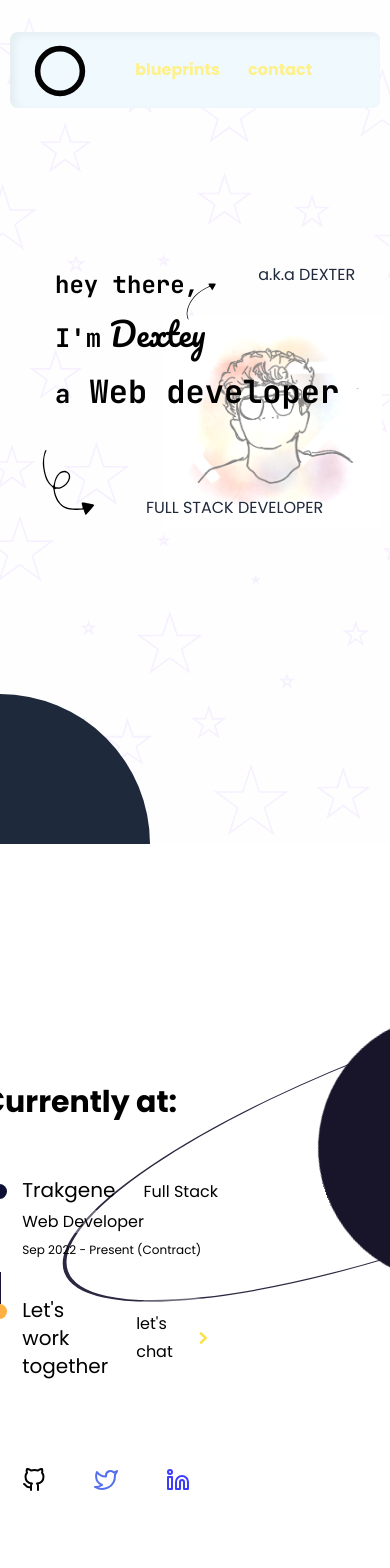
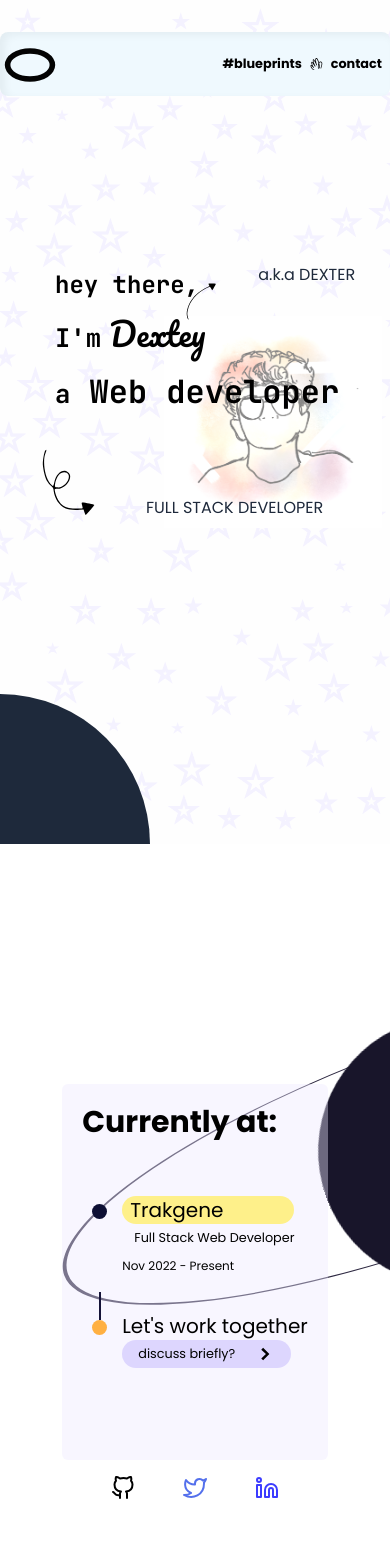
Before and after one commit to dextey/dexter.github.io, a Next.js app: page / in a window 390 px wide. Shown: the top 1568 px of the page. Built offline with nearby package versions, Linux system fonts and the light colour scheme; a web font is replaced by a local one.

Commit message:
Mobile ui fix | fixed animations

```diff
--- a/src/UI/ProgressBar.tsx
+++ b/src/UI/ProgressBar.tsx
@@ -1,4 +1,3 @@
-"use client";
 function ProgressBar() {
   return (
     <div className="flex flex-col text-yellow-500  w-full  ">
--- a/src/app/globals.css
+++ b/src/app/globals.css
@@ -21,7 +21,7 @@
   margin: 0;
   padding: 0;
   scroll-behavior: smooth;
-  transition: all 0.2s ease-out;
+  /* transition: all 0.2s ease-out; */
 }
 
 body {
--- a/src/components/CurrentlyAt.tsx
+++ b/src/components/CurrentlyAt.tsx
@@ -1,29 +1,22 @@
 import { GoChevronRight } from "react-icons/go";
 import { FiGithub, FiLinkedin, FiTwitter } from "react-icons/fi";
 import Link from "next/link";
+import { exp } from "@/data/data";
 
 export default function CurrentlyAt() {
-  const works = [
-    {
-      at: "Trakgene",
-      date: "Sep 2022 - Present (Contract)",
-      as: "Full Stack Web Developer",
-    },
-  ];
-
   return (
-    <div className="  flex flex-col pt-32 w-3/6">
+    <div className="flex flex-col pt-32 sm:w-3/6 ">
       <div className="flex flex-col sm:flex-row items-center justify-between">
-        <div className="flex flex-col px-5">
+        <div className="flex flex-col p-5 rounded-md bg-violet-100 bg-opacity-40  sm:bg-transparent">
           <div className="font-extrabold text-3xl">Currently at: </div>
           <ul className="mt-14 my-10 ml-10 text-xl bullets">
-            {works.map((work) => {
+            {exp.map((work) => {
               return (
                 <li key={work.date} className="flex gap-3 mb-8">
                   <span className="flex flex-col">
-                    <span>
-                      {work.at}
-                      <span className="text-[1rem] ml-3 bg-white/30 px-4 rounded-full">{work.as}</span>
+                    <span className="flex lg:flex-row  flex-col  rounded-full">
+                      <span className="bg-yellow-200 px-2 rounded-full">{work.at}</span>
+                      <span className="text-[.8rem] sm:text-[1rem] ml-3 lg:px-2 ">{work.as}</span>
                     </span>
                     <span className="text-[12px]">{work.date}</span>
                   </span>
@@ -32,11 +25,11 @@ export default function CurrentlyAt() {
             })}
             <li className="flex gap-3 mb-8">
               <a href="mailto:dexterdevmode@gmail.com" className="flex flex-col ">
-                <span className="flex">
+                <span className="flex w-full flex-col 2xl:flex-row">
                   Let's work together
-                  <span className=" flex items-center gap-5 text-[1rem] ml-3 hover:bg-yellow-200 hover:text-black bg-white/30 px-4 rounded-full">
-                    <span>let's chat</span>
-                    <span className="text-xl  text-yellow-300  ">
+                  <span className=" px-4 flex items-center gap-5 text-[1rem] max-w-max lg:ml-5 bg-violet-200  hover:bg-yellow-200 hover:text-black   rounded-full">
+                    <span className=" text-[.8rem] ">discuss briefly?</span>
+                    <span className="text-xl  text-black animate-pulse ">
                       <GoChevronRight />
                     </span>
                   </span>
@@ -62,7 +55,11 @@ export default function CurrentlyAt() {
             >
               <FiTwitter />
             </Link>
-            <Link href="#" className="p-4 w-fit linked rounded-full c-item">
+            <Link
+              href="https://www.linkedin.com/in/sayanth-azhikodan-36a5b0259/"
+              target="_blank"
+              className="p-4 w-fit linked rounded-full c-item"
+            >
               <FiLinkedin />
             </Link>
           </div>
--- a/src/components/Experience.tsx
+++ b/src/components/Experience.tsx
@@ -3,13 +3,11 @@ import CurrentlyAt from "./CurrentlyAt";
 
 function Experience() {
   return (
-    <div className=" container mx-auto  flex flex-col w-full relative overflow-hidden px-4">
-      <div className="pt-28">
+    <div className="mx-auto  flex flex-col justify-center w-full relative overflow-hidden px-4">
+      <div className="pt-28 container mx-auto">
         <CurrentlyAt />
       </div>
-      <div>
-        <Planet />
-      </div>
+      <Planet />
     </div>
   );
 }
--- a/src/components/Navbar.tsx
+++ b/src/components/Navbar.tsx
@@ -1,19 +1,26 @@
 import Link from "next/link";
+import { SiHey } from "react-icons/si";
 
-export default function Navbar() {
+export default function Navbar({ variant }: { variant?: string }) {
   return (
-    <header className="w-[95%]  flex justify-between items-center py-2 px-5  rounded-lg   ">
-      <div className="m-3  text-3xl font-extrabold">
+    <header
+      className={`w-full sm:w-[95%]  flex justify-between items-center py-2 sm:px-5  rounded-lg ${
+        variant && "bg-red-100 text-black"
+      }  `}
+    >
+      <div className="m-3  sm:text-3xl font-extrabold">
         <Link href={"/"}>
-          <div className="homebtn">Dex</div>
+          <div className={`homebtn ${variant && "before:bg-red-100"}`}>Dex</div>
         </Link>
       </div>
-      <div className="flex px-10 gap-3 items-center font-extrabold text-yellow-200">
+      <div className="flex sm:px-10 sm:gap-3 items-center font-extrabold text-[.8rem] sm:text-xl">
         <Link href={"#blueprints"} className="contact ">
-          <div>blueprints</div>
+          <span>#blueprints</span>
         </Link>
-        <Link href="mailto:dexterdevmode@gmail.com" className="flex items-center gap-2   px-2 contact">
-          <span>{/* <SiHey /> */}</span>
+        <Link href="mailto:dexterdevmode@gmail.com" className="flex items-center gap-2  px-2 contact">
+          <span>
+            <SiHey />
+          </span>
           <span>contact</span>
         </Link>
       </div>
--- a/src/components/Projects.tsx
+++ b/src/components/Projects.tsx
@@ -1,7 +1,5 @@
 import React from "react";
-import Planet from "./Planet";
 import Works from "./Works";
-import CurrentlyAt from "./CurrentlyAt";
 
 export default function Projects() {
   return (
--- a/src/components/Works.tsx
+++ b/src/components/Works.tsx
@@ -53,7 +53,9 @@ const Work = ({ work }: workProps) => {
       <div
         className={`absolute flex flex-col-reverse justify-start py-3 px-1 ${
           work.desc ? "bg-[#ffffffcf]" : "bg-[#ffffff9b]"
-        } hover:opacity-0 transition-opa==asdfasdfasdfccity duration-500   h-full w-full rounded-2xl `}
+        } ${
+          !work.progress && "hover:opacity-0"
+        } transition-opacity duration-500   h-full w-full rounded-2xl `}
       >
         {work.web3 && (
           <span className="bg-slate-800 w-fit rounded-full p-2 text-orange-300  absolute top-3 right-3 ">
--- a/src/data/data.ts
+++ b/src/data/data.ts
@@ -1,3 +1,11 @@
+export const exp = [
+  {
+    at: "Trakgene",
+    date: "Nov 2022 - Present ",
+    as: "Full Stack Web Developer",
+  },
+];
+
 export const works = [
   {
     id: 1,
@@ -28,7 +36,7 @@ export const projects = [
   {
     id: 3,
     name: "Fakey",
-    desc: "Fakey is a Dapp e-commerce website made with react, firebase and dolidity which is deplyed on Polygon Network.",
+    desc: "Fakey is a Dapp e-commerce website made with react, firebase and solidity which is deployed on Polygon Network.",
     link: "https://fakey.netlify.app/",
     github: "https://github.com/dextey/Fakey.git",
     img: "images/projects/fakey.png",
```
Also changed, not shown: src/components/Footer.tsx (+32 -6 lines), public/images/stars.svg.
